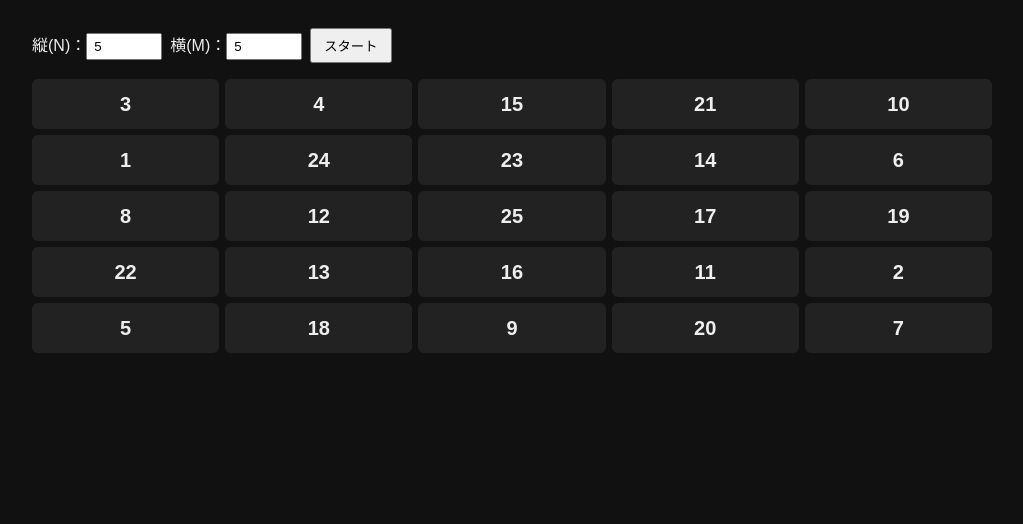
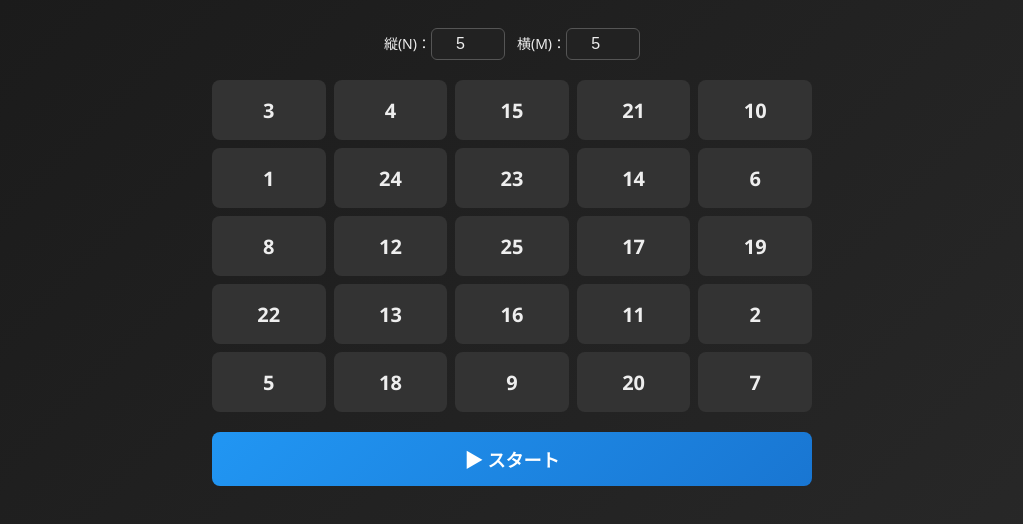
Before and after one commit to line-loginpage/shiyatorw, a plain HTML site: page index.html in a window 1280 px wide. Shown: the whole page, without its empty margins (128-1151 px from the left). Drawn offline with Linux system fonts and the light colour scheme.

Commit message:
Update index.html

```diff
--- a/index.html
+++ b/index.html
@@ -2,53 +2,88 @@
 <html lang="ja">
 <head>
   <meta charset="utf-8" />
-  <title>視野トレーニング</title>
+  <title>マス目視野トレーニング</title>
   <meta name="viewport" content="width=device-width,initial-scale=1" />
   <style>
     body {
-      font-family: sans-serif;
-      background: #111;
+      font-family: 'Segoe UI', sans-serif;
+      background: linear-gradient(135deg, #1a1a1a, #2b2b2b);
       color: #eee;
       display: flex;
       justify-content: center;
+      align-items: flex-start;
+      min-height: 100vh;
       padding: 20px;
     }
-    .wrap { max-width: 960px; width: 100%; }
+    .wrap {
+      width: 100%;
+      max-width: 600px;
+      text-align: center;
+    }
     .panel {
-      margin-bottom: 16px;
+      margin-bottom: 20px;
       display: flex;
-      gap: 8px;
+      justify-content: center;
+      gap: 12px;
       align-items: center;
+      flex-wrap: wrap;
+    }
+    label {
+      font-size: 14px;
     }
     input {
       width: 60px;
-      padding: 4px 6px;
-    }
-    button {
-      padding: 6px 12px;
-      cursor: pointer;
+      padding: 6px;
+      font-size: 16px;
+      text-align: center;
+      border-radius: 6px;
+      border: 1px solid #555;
+      background: #222;
+      color: #eee;
     }
     .grid {
       display: grid;
-      gap: 6px;
+      gap: 8px;
+      margin-bottom: 20px;
     }
     .cell {
       display: flex;
       align-items: center;
       justify-content: center;
-      background: #222;
-      border-radius: 6px;
-      min-width: 50px;
-      min-height: 50px;
+      background: #333;
+      border-radius: 8px;
+      min-width: 60px;
+      min-height: 60px;
       font-size: 20px;
       font-weight: bold;
       user-select: none;
       cursor: pointer;
-      transition: background 0.2s;
+      transition: background 0.2s, transform 0.1s;
+    }
+    .cell:active {
+      transform: scale(0.95);
     }
     .cell.correct {
-      background: #3a8;
+      background: #4caf50;
       color: #fff;
+    }
+    #start {
+      width: 100%;
+      padding: 14px;
+      font-size: 18px;
+      border: none;
+      border-radius: 8px;
+      background: linear-gradient(135deg, #2196f3, #1976d2);
+      color: white;
+      font-weight: bold;
+      cursor: pointer;
+      transition: background 0.3s, transform 0.1s;
+    }
+    #start:hover {
+      background: linear-gradient(135deg, #42a5f5, #1e88e5);
+    }
+    #start:active {
+      transform: scale(0.98);
     }
   </style>
 </head>
@@ -57,9 +92,9 @@
     <div class="panel">
       <label>縦(N)：<input id="rows" type="number" min="2" max="20" value="5"></label>
       <label>横(M)：<input id="cols" type="number" min="2" max="20" value="5"></label>
-      <button id="start">スタート</button>
     </div>
     <div id="grid" class="grid"></div>
+    <button id="start">▶ スタート</button>
   </div>
 
   <script>
@@ -68,7 +103,7 @@
     const startBtn = document.getElementById("start");
     const gridEl = document.getElementById("grid");
 
-    let nextNumber = 1; // 次に押すべき数字
+    let nextNumber = 1;
 
     function shuffle(arr) {
       for (let i = arr.length - 1; i > 0; i--) {
```
